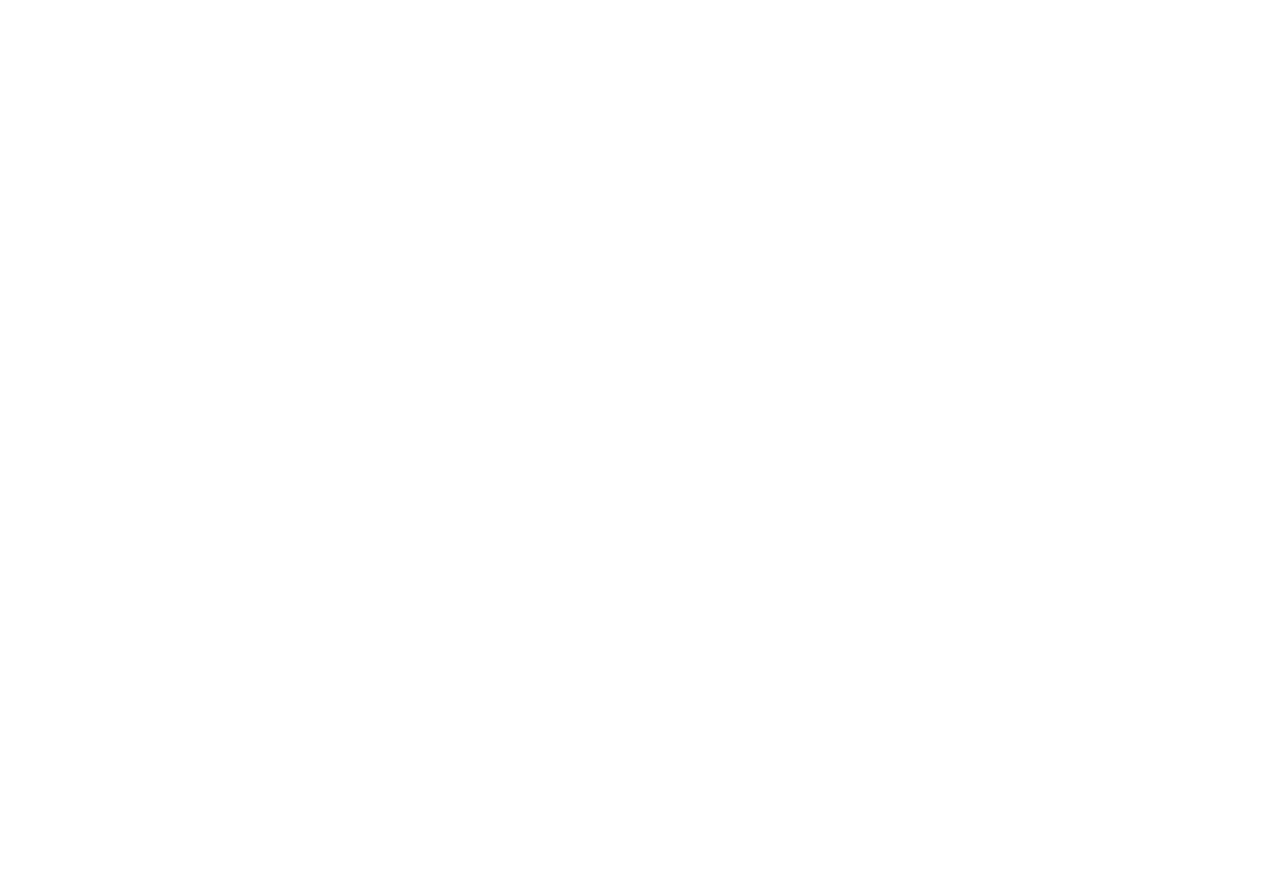
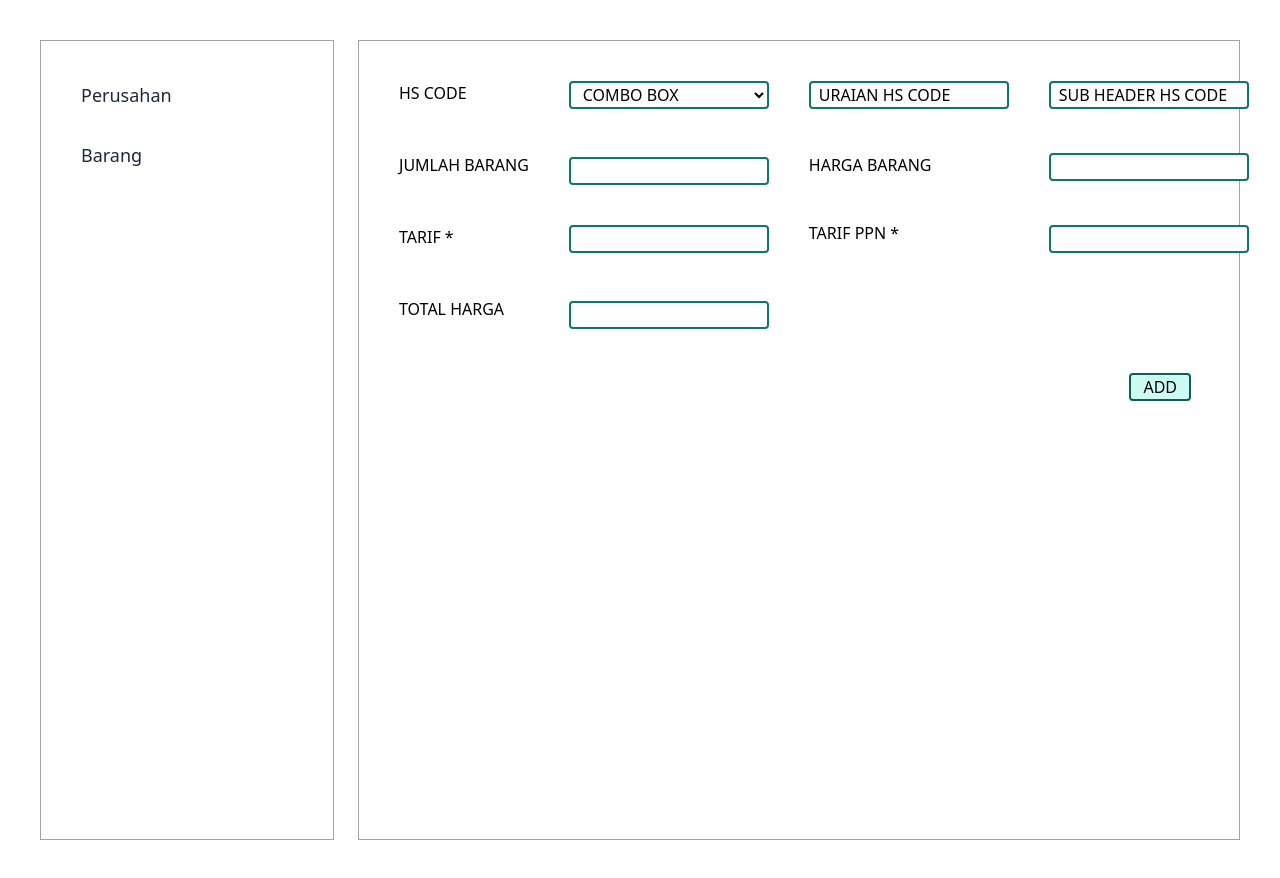
Before and after one commit to rhobbikhaidir/ilcs-test, a React (Create React App) app: page /barang in a window 1280 px wide. Before the commit this address had no page. Before the commit the page ends 800 px from the top, so only its background shows below. Built offline with nearby package versions, Linux system fonts and the light colour scheme.

Commit message:
create page2

```diff
--- a/package.json
+++ b/package.json
@@ -3,6 +3,9 @@
   "version": "0.1.0",
   "private": true,
   "dependencies": {
+    "@emotion/react": "^11.9.0",
+    "@emotion/styled": "^11.8.1",
+    "@mui/material": "^5.8.2",
     "@testing-library/jest-dom": "^5.16.4",
     "@testing-library/react": "^13.3.0",
     "@testing-library/user-event": "^13.5.0",
--- a/src/App.js
+++ b/src/App.js
@@ -1,11 +1,15 @@
 import { Route, Routes } from "react-router-dom";
 import "./App.css";
 import Home from "./pages/Home";
+import Page2 from "./pages/Page2";
+
 
 function App() {
   return (
     <Routes>
       <Route path="/" element={<Home />} />
+      <Route path="/barang" element={<Page2 />} />
+
     </Routes>
   );
 }
--- a/src/pages/Home.js
+++ b/src/pages/Home.js
@@ -1,35 +1,147 @@
 import React, { useEffect, useState } from "react";
+import TextField from "@mui/material/TextField";
+import Autocomplete from "@mui/material/Autocomplete";
+
 import useHttp from "../hooks/use-http";
+import useInput from "../hooks/use-input";
 
 const Home = () => {
-  const [task, setTask] = useState([]);
-  const { error, sendRequest: getData } = useHttp();
+  const [region, setRegion] = useState([]);
+  const [kdCountry, setKdCountry] = useState(null);
+  const [harbors, setHarbors] = useState([]);
 
-  const getTasks = (data) => {
-    setTask(data.data);
+  const { error: errorRegion, sendRequest: getRequestRegion } = useHttp();
+  const { error: errortHarbor, sendRequest: getRequestHarbor } = useHttp();
+
+  // const {
+  //   value: npwpValue,
+  //   valueChangeHandler: npwpChangeHandler,
+  //   inputBlurHandler: npwpBlurHandler,
+  // } = useInput();
+
+  const getRegions = (data) => {
+    data = data?.data?.map((d) => {
+      return {
+        label: d.ur_negara,
+        ...d,
+      };
+    });
+    console.log(data);
+    setRegion(data);
+  };
+  console.log("Region", region);
+
+  const getHarbors = (data) => {
+    data = data?.data?.map((d, index) => {
+      // console.log(index);
+      return {
+        id: index,
+        label: d.ur_pelabuhan,
+        ...d,
+      };
+    });
+    const id = harbors.map((har) => {
+      return har.id
+    })
+       console.log(id)
+    setHarbors(data);
   };
 
-  console.log(task)
-
+  console.log("ini data harbors", );
   useEffect(() => {
-    getData({ url: "https://insw-dev.ilcs.co.id/n/negara?ur_negara=IND" }, getTasks);
-  }, [getData]);
+    console.log(kdCountry);
+    getRequestRegion(
+      { url: "https://insw-dev.ilcs.co.id/n/negara?ur_negara=IND" },
+      getRegions
+    );
+    if (kdCountry) {
+      getRequestHarbor(
+        {
+          url: `https://insw-dev.ilcs.co.id/n/pelabuhan?kd_negara=${kdCountry}`,
+        },
+        getHarbors
+      );
+    }
+  }, [getRequestRegion, getRequestHarbor, kdCountry]);
 
   return (
-    <div className="flex flex-row px-12 mt-10">
-      <div className="border border-gray-400 w-1/4 mx-6 text-center ">
-        <div>
-          <a href="/" className="text-lg text-gray-800">
+    <div className="flex flex-row m-10 h-screen">
+      <div className="border border-gray-400 w-1/4 mr-6 pt-10 ">
+        <p>
+          <a href="/" className="text-lg text-gray-800 pl-10">
             Perusahan
           </a>
-        </div>
-        <div>
-          <a href="/" className="text-lg text-gray-800">
+        </p>
+        <p>
+          <a href="/barang" className="text-lg text-gray-800 pl-10">
             Barang
           </a>
-        </div>
+        </p>
       </div>
-      <div className="border border-gray-400 w-3/4">test</div>
+      <div className="border border-gray-400 w-3/4">
+        <form className="flex flex-row m-10">
+          <div>
+            <p htmlFor="npwp" className="mb-10">
+              NPWP
+            </p>
+            <p htmlFor="nama" className="mb-10">
+              NAMA
+            </p>
+            <p htmlFor="transaksi" className="mb-10">
+              TRANSAKSI
+            </p>
+            <p htmlFor="negaraTujuan" className="mb-10">
+              NEGARA TUJUAN
+            </p>
+            <p htmlFor="pelabuhanTujuan" className="mb-10">
+              PELABUHAN TUJUAN
+            </p>
+          </div>
+          <div className="flex flex-col ml-20">
+            <input
+              type="text"
+              id="npwp"
+              className="border-2 border-teal-700 rounded px-2 mb-4 h-14"
+            />
+            <input
+              type="text"
+              id="nama"
+              className="border-2 border-teal-700 h-14 rounded px-2 mb-4"
+            />
+            <select
+              name="transaksi"
+              id="transaksi"
+              className="border-2 border-teal-700 h-14 rounded px-2 mb-4 bg-white"
+            >
+              <option value="export">EXPORT</option>
+              <option value="import">IMPORT</option>
+            </select>
+            <Autocomplete
+              disablePortal
+              id="combo-box-demo"
+              onChange={(e, value) => setKdCountry(value.kd_negara)}
+              isOptionEqualToValue={(option, value) =>
+                option.value === value.value
+              }
+              options={region}
+              sx={{ width: 300 }}
+              renderInput={(params) => (
+                <TextField {...params} label="Negara Tujuan" />
+              )}
+            />
+            <Autocomplete
+              key={harbors.id === undefined ? '' : harbors.id}
+              disablePortal
+              id="combo-box-demo"
+              options={harbors}
+              sx={{ width: 300, height: 30 }}
+              renderInput={(params) => (
+                <TextField {...params} label="Negara Tujuan" />
+              )}
+            />
+          </div>
+        </form>
+      </div>
     </div>
   );
 };
--- a/src/pages/Page2.js
+++ b/src/pages/Page2.js
@@ -0,0 +1,106 @@
+import React from "react";
+
+const Page2 = () => {
+  return (
+    <div className="flex flex-row m-10 h-screen">
+      <div className="border border-gray-400 w-1/4 mr-6 pt-10 ">
+        <p>
+          {" "}
+          <a href="/" className="text-lg text-gray-800 pl-10">
+            Perusahan
+          </a>
+        </p>
+        <p className="text-lg text-gray-800 pl-10 pt-8">Barang</p>
+      </div>
+      <div className="border border-gray-400 w-3/4">
+        <form className="flex flex-row m-10">
+          <div className="min-w-fit">
+            <p htmlFor="hsCode" className="mb-12">
+              HS CODE
+            </p>
+            <p htmlFor="jumlahBarang" className="mb-12">
+              JUMLAH BARANG
+            </p>
+            <p htmlFor="tarif" className="mb-12">
+              TARIF *
+            </p>
+            <p htmlFor="totalHarga" className="mb-12">
+              TOTAL HARGA
+            </p>
+          </div>
+          <div className="flex flex-col mx-10 ">
+            <select
+              name="hsCode"
+              id="hsCode"
+              className="border-2 border-teal-700 rounded px-2 mb-12 bg-white "
+              style={{ width: 200 }}
+            >
+              <option value="expor">COMBO BOX</option>
+            </select>
+            <input
+              type="text"
+              id="jumlahBarang"
+              className="border-2 border-teal-700 rounded px-2 mb-10"
+              style={{ width: 200 }}
+            />
+            <input
+              type="text"
+              id="tarif"
+              className="border-2 border-teal-700 rounded px-2 mb-12"
+              style={{ width: 200 }}
+            />
+            <input
+              type="text"
+              id="totalHarga"
+              className="border-2 border-teal-700 rounded px-2 mb-11"
+              style={{ width: 200 }}
+            />
+          </div>
+          <div className="min-w-fit">
+            <input
+              type="text"
+              id="npwp"
+              value="URAIAN HS CODE"
+              className="border-2 border-teal-700 rounded px-2 mb-11"
+              style={{ width: 200 }}
+            />
+            <p htmlFor="nama" className="mb-11">
+              HARGA BARANG
+            </p>
+            <p htmlFor="transaksi" className="mb-11">
+              TARIF PPN *
+            </p>
+          </div>
+          <div className="flex flex-col ml-10">
+            <input
+              type="text"
+              id="npwp"
+              value="SUB HEADER HS CODE"
+              className="border-2 border-teal-700 rounded px-2 mb-11"
+              style={{ width: 200 }}
+            />
+            <input
+              type="text"
+              id="nama"
+              className="border-2 border-teal-700 rounded px-2 mb-11"
+              style={{ width: 200 }}
+            />
+            <input
+              type="text"
+              id="negaraTujuan"
+              className="border-2 border-teal-700 rounded px-2 mb-10"
+              style={{ width: 200 }}
+            />
+          </div>
+        </form>
+        <div className="flex justify-end mr-12 -mt-10">
+          <button className="border-2 border-teal-800 px-3 rounded bg-teal-100">
+            ADD
+          </button>
+        </div>
+      </div>
+    </div>
+  );
+};
+
+export default Page2;
```
Also changed, not shown: 1 other file (tests, documents, lock files or other folders).
